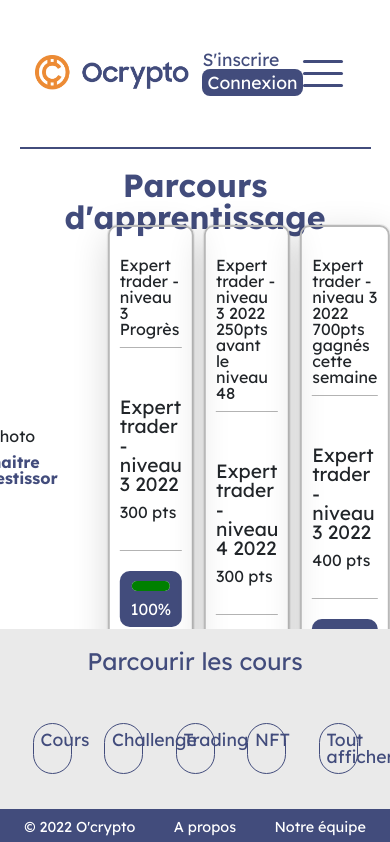
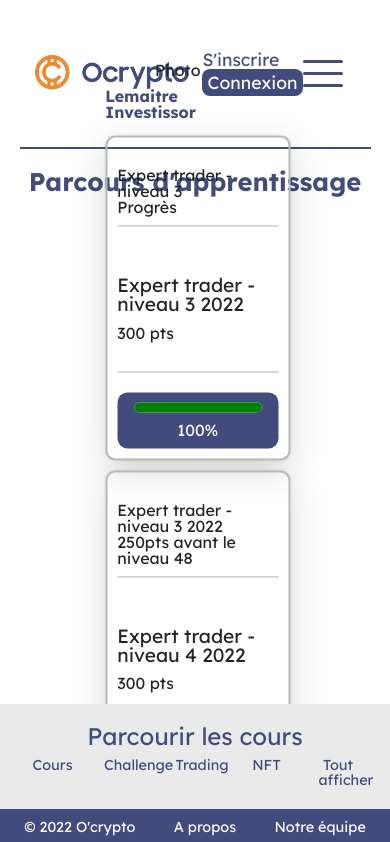
Before and after one commit to Matthieu-Simon/Projet-O-Crypto, a React (Create React App) app: page /learning in a window 390 px wide. Shown: the top 842 px of the page. Built offline with nearby package versions, Linux system fonts and the light colour scheme.

Commit message:
fix style Responsive LearnJourney

```diff
--- a/src/components/LearningJourney/Challenge/challengeStyles.scss
+++ b/src/components/LearningJourney/Challenge/challengeStyles.scss
@@ -36,3 +36,10 @@
 .input-answer {
   margin-right: 20px;
 }
+// Responsive Challenge
+@media screen and (max-width: 991px) {
+  .main-challenge {
+    width: 90%;
+    padding: 10px;
+  }
+}
--- a/src/components/LearningJourney/Cours/coursStyles.scss
+++ b/src/components/LearningJourney/Cours/coursStyles.scss
@@ -23,3 +23,10 @@
   font-weight: 400;
   color: black;
 }
+// Responsive Cours
+@media screen and (max-width: 991px) {
+  .homepage-cours {
+    width: 90%;
+    padding: 10px;
+  }
+}
--- a/src/components/LearningJourney/learningJourneyStyles.scss
+++ b/src/components/LearningJourney/learningJourneyStyles.scss
@@ -150,3 +150,42 @@
   color: white;
   transition: background-color .3s ease-in-out, color .3s ease-in-out;
 }
+// RESPONSIVE Parcours
+@media all and (max-width: 991px) {
+  .learning-main {
+    height: 100vh;
+  }
+  // Partie Title
+  .title-learn {
+    font-size: 1.6em;
+    width: auto;
+  }
+  // Partie Card
+  .card-main {
+    display: flex;
+    flex-direction: column;
+    align-items: center;
+    position: absolute;
+    top: 80%;
+    left: 52%;
+    padding-bottom: 30%;
+    transform: translate(-50%, -50%);
+    width: 50%;
+  }
+  .card-container {
+    margin-bottom: 10px;
+  }
+  // Partie Footer
+  .cours-container {
+    width: 100%;
+    height: 13%;
+  }
+  .link-container {
+    padding: 0;
+  }
+  .lien {
+    border: none;
+    padding: 0;
+    font-size: 0.9em;
+  }
+}
--- a/src/components/LoginForm/loginFormStyles.scss
+++ b/src/components/LoginForm/loginFormStyles.scss
@@ -78,3 +78,27 @@
   color: red;
   text-align: center;
 }
+// Responsive
+@media screen and (max-width: 991px) {
+  .form-container {
+    width: 100%;
+  }
+  .register-left {
+    width: 82%;
+  }
+  .register-right {
+    width: 85%;
+  }
+  .vertical {
+    border: none;
+    display: none;
+  }
+  .horizontal {
+    border-bottom: 1px solid $greyLight;
+    position: absolute;
+    top: 85%;
+    left: 50%;
+    transform: translate(-50%,-50%);
+    width: 90%;
+  }
+}
```
